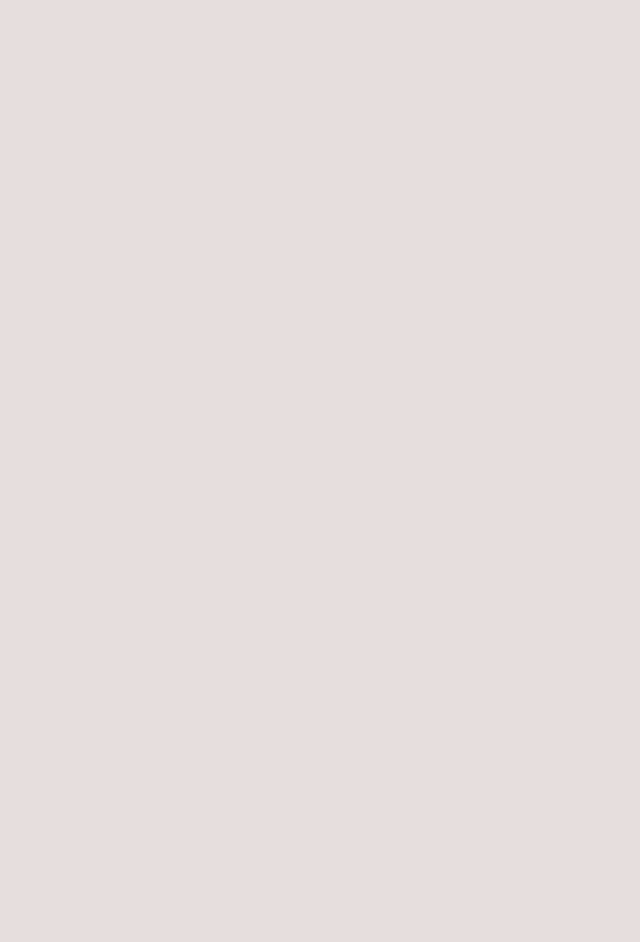
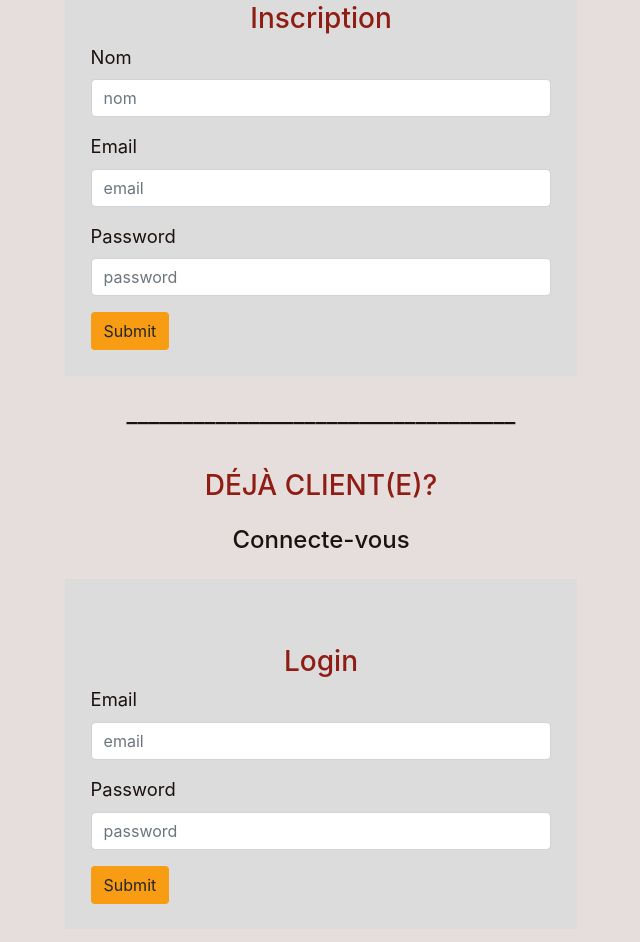
Before and after one commit to lucik242/Binouze-front, a React (Create React App) app: page /SeConnecter in a window 1280 px wide. Shown: the part 300-1242 px from the top of the page, without its empty margins (319-959 px from the left). Before the commit the page ends 800 px from the top, so only its background shows below. Built offline with nearby package versions, Linux system fonts and the light colour scheme; a web font is replaced by a local one.

Commit message:
inscription login

```diff
--- a/src/App.css
+++ b/src/App.css
@@ -61,6 +61,14 @@ ul {
 	margin: 20px;
 }
 
+#prix{
+	color:#8F1D14 !important;
+}
+#card{
+	color:#e6dedd !important;
+	font-size: 80%;
+}
+
 /* Basket and BasketCard  */
 .cardB{
 	margin: 20px;
@@ -71,6 +79,17 @@ ul {
 }
 .buttonD{
 	float: right;
+}
+
+#panier{
+padding-top: 3vh;
+padding-bottom: 4vh;
+}
+#panier h4{
+		text-align: center !important;
+		color:#1b120f;
+		margin-top: 5vh;
+		margin-bottom: 5vh;
 }
 
 #tableProduct{
@@ -86,6 +105,8 @@ ul {
 .card-img{
 	height: 35vh;
 }
+
+/*home page*/
 .Home{
 	margin-top: 4vh;
 	color:#1b120f;
@@ -95,15 +116,23 @@ ul {
 	margin-top:5vh;
 	margin-bottom: 3vh;
 }
-/* .LogoHome{
-	width: 25vw;
-	height: 25vh;
 
-} */
-/*
-.allPhone--button-add {
-  button {
-    display: block;
-    margin: auto;
-  }
-} */
+/*connection*/
+.SeConnecter{
+	margin-top: 4vh;
+	color:#1b120f;
+
+}
+.SeConnecter h3{
+
+	color:#8F1D14 !important;
+		text-align: center !important;
+	margin-top:5vh;
+	margin-bottom: 1vh;
+}
+.SeConnecter h4{
+
+	text-align: center !important;
+	margin-top:3vh;
+	margin-bottom: 3vh;
+}
--- a/src/App.js
+++ b/src/App.js
@@ -12,6 +12,9 @@ import ProduitCards from './FrontScreen/ProduitCards'
 import BasketStock from './FrontScreen/BasketCard'
 import Logo from './Home/Logo'
 import FrontImg from './Home/FrontImg'
+import UserInscription from './UserConnection/UserInscription'
+import UserLogin from './UserConnection/UserLogin'
+import SeConnecter from './UserConnection/SeConnecter'
 import "./App.css";
 
 import {
@@ -31,6 +34,9 @@ function App() {
 				<Router>
 					<Nav />
 						<Switch>
+					<Route exact path="/SeConnecter" component={SeConnecter} />
+					<Route exact path="/Login" component={UserLogin} />
+					<Route exact path="/Inscription" component={UserInscription} />
 					<Route exact path="/FrontImg" component={FrontImg} />
 					<Route exact path="/Logo" component={Logo} />
 					<Route exact path="/BasketCard" component={BasketStock} />
--- a/src/Components/Nav.js
+++ b/src/Components/Nav.js
@@ -65,7 +65,7 @@ export default class Nav extends Component {
 									Ajouter produit
 								</Link>
 								<Link to="/AllArticle" class="dropdown-item">
-								List de produits
+								Liste de produits
 								</Link>
 								<Link to="/Edit" class="dropdown-item" >
 									Edit produit
@@ -81,7 +81,7 @@ export default class Nav extends Component {
 								</Link>
 							</li>
 							<li class="nav-item">
-								<a href="#" class="nav-link m-2 menu-item">Se connecter</a>
+								<Link to="/SeConnecter" class="nav-link m-2 menu-item">Se connecter</Link>
 							</li>
 							<li class="nav-item">
 							<Link to="/Basket" class="nav-link m-2 menu-item nav-active">
--- a/src/FrontScreen/Basket.js
+++ b/src/FrontScreen/Basket.js
@@ -33,14 +33,15 @@ export class Basket extends Component {
    })
 
   return (
-    <Container>
+    <Container id="panier">
+      <h4>PANIER → Livraison → Paiement </h4>
       {goods}
       <Row>
         <Col sm="12" md={{ size: 6, offset: 3 }}>
       <Link to='/MainList'>
             <Button style={{ backgroundColor: '#f89d13' }} className="buttonB">Continuer vos achat</Button>
      </Link>
-      <Link to=' '>
+      <Link to='/SeConnecter'>
             <Button style={{ backgroundColor: '#f89d13' }} className="buttonB">Acheter</Button>
     </Link>
         </Col>
--- a/src/FrontScreen/BasketCard.js
+++ b/src/FrontScreen/BasketCard.js
@@ -27,10 +27,10 @@ render() {
          <Button style={{ backgroundColor: '#8f1d14' }} className="buttonD" onClick={() => { console.log(this.props.deleteFromCart({ ...this.props.good })) }}>X</Button>
        </Link>
      <CardTitle> Produit: {this.props.good.name}</CardTitle>
-     <CardText>Type:{this.props.good.type}</CardText>
-       <CardText>Prix: {this.props.good.price} € </CardText>
+       <CardText id="card">Type:{this.props.good.type}</CardText>
+       <CardText id="card">Prix: {this.props.good.price} € </CardText>
        <FormGroup>
-         <Label for="exampleSelect">Select</Label>
+         <Label id="card" for="exampleSelect">Select
          <Input type="select" name="select" id="exampleSelect">
            <option>1</option>
            <option>2</option>
@@ -39,7 +39,8 @@ render() {
            <option>5</option>
            <option>6</option>
          </Input>
-         <CardText>Total:      € </CardText>
+         </Label>
+         <CardText id="card">Total:      € </CardText>
        </FormGroup>
     </Card>
 
--- a/src/FrontScreen/ProduitCards.js
+++ b/src/FrontScreen/ProduitCards.js
@@ -39,13 +39,13 @@ export class ProduitCards extends Component {
         {/* <CardImg src={require (this.props.produit.file)} />  */}
       {/* <CardImg top width="100%" src="https://upload.wikimedia.org/wikipedia/commons/thumb/0/02/Budvar-mug.JPG/1200px-Budvar-mug.JPG"/>  */}
         <CardBody style={{ backgroundColor: '#1b120f'}}>
-          <CardTitle style={{ Color: '#e6dedd' }}> Produit: {this.props.produit.name}</CardTitle>
-        <CardSubtitle> Type: {this.props.produit.type}</CardSubtitle>
-        <CardText>Description: {this.props.produit.description}</CardText>
-          <CardText>Prix: {this.props.produit.price}€</CardText>
-        <CardText>Rating: {this.props.produit.rating}</CardText>
+          <CardTitle> Produit: {this.props.produit.name}</CardTitle>
+        <CardSubtitle id="card"> Type: {this.props.produit.type}</CardSubtitle>
+        <CardText id="card">Description: {this.props.produit.description}</CardText>
+          <CardText id="card">Rating: {this.props.produit.rating}</CardText>
+          <CardText id="prix">Prix: {this.props.produit.price}€</CardText>
       <CardText>
-      <Label check>
+            <Label id="card"check>
               <Input type="checkbox" checked={this.props.produit.available}/>
            disponible
        </Label>
--- a/src/Screens/AllArticle.js
+++ b/src/Screens/AllArticle.js
@@ -88,7 +88,7 @@ class AllArticle extends Component {
 
 		return (
       <div>
-							<h2>List de produits</h2>
+							<h2>Liste de produits</h2>
 			<Paper id="tableProduct" className={classes.root}>
 
 				<Table className={classes.table} aria-label="customized table">
--- /dev/null
+++ b/src/UserConnection/SeConnecter.js
@@ -0,0 +1,25 @@
+import React, { Component } from "react";
+import UserInscription from './UserInscription'
+import UserLogin from './UserLogin'
+
+
+
+
+export default class SeConnecter extends Component {
+ render() {
+  return (
+   <div className="SeConnecter">
+
+    <h3>PAS ENCORE CLIENT(E)?</h3>
+    <h4>Créez votre compt</h4>
+    <UserInscription />
+    <h4>___________________________________</h4>
+
+    <h3>DÉJÀ CLIENT(E)?</h3>
+    <h4>Connecte-vous</h4>
+    <UserLogin />
+
+   </div>
+  );
+ }
+}
--- /dev/null
+++ b/src/UserConnection/UserInscription.js
@@ -0,0 +1,68 @@
+import React from 'react';
+import { Button, Form, FormGroup, Label, Input, } from 'reactstrap';
+import axios from 'axios';
+
+export default class UserInscription extends React.Component {
+ constructor(props) {
+  super(props);
+  this.state = {
+   name: "",
+   email: " ",
+   password: " ",
+   msg: null
+  };
+  this.handleNameChange = this.handleNameChange.bind(this);
+  this.handleEmailChange = this.handleEmailChange.bind(this);
+  this.handlePasswordChange = this.handlePasswordChange.bind(this);
+  this.handleSubmit = this.handleSubmit.bind(this);
+ }
+ handleNameChange(event) {
+  this.setState({ name: event.target.value });
+ }
+ handleEmailChange(event) {
+  this.setState({ email: event.target.value });
+ }
+ handlePasswordChange(event) {
+  this.setState({
+   password: event.target.value
+  });
+ }
+
+ handleSubmit(event) {
+  event.preventDefault();
+  const dataUser = {
+   name: this.state.name,
+   email: this.state.email,
+   password: this.state.password
+  };
+  axios.post(`http://localhost:8080/users/users`, dataUser)
+   .then(res => {
+    console.log(res);
+    console.log(res.dataUser)
+    console.log(res.data);
+    window.location = "/MainList";
+   })
+ };
+
+ render() {
+  return (
+   <Form onSubmit={this.handleSubmit} id='inscrip'>
+    <h3>Inscription</h3>
+    <FormGroup>
+     <Label for="exampleNom">Nom</Label>
+     <Input name={this.state.value} onChange={this.handleNameChange} type="text" name="nom" id="exampleNom" placeholder="nom" />
+    </FormGroup>
+    <FormGroup>
+     <Label for="exampleEmail">Email</Label>
+     <Input email={this.state.value} onChange={this.handleEmailChange} type="email" name="email" id="exampleEmail" placeholder="email" />
+    </FormGroup>
+    <FormGroup>
+     <Label for="examplePassword">Password</Label>
+     <Input password={this.state.value} onChange={this.handlePasswordChange} type="password" name="password" id="examplePassword" placeholder="password" />
+    </FormGroup>
+
+    <button type="submit" class="btn" style={{ backgroundColor: '#f89d13' }} >Submit</button>
+   </Form>
+  );
+ }
+}
--- /dev/null
+++ b/src/UserConnection/UserLogin.js
@@ -0,0 +1,59 @@
+import React, { Component } from 'react';
+import { Button, Form, FormGroup, Label, Input, } from 'reactstrap';
+import axios from 'axios';
+
+export class UserLogin extends Component {
+ constructor(props) {
+  super(props);
+  this.state = {
+   email: " ",
+   password: " "
+  };
+  this.handleEmailChange = this.handleEmailChange.bind(this);
+  this.handlePasswordChange = this.handlePasswordChange.bind(this);
+  this.handleSubmit = this.handleSubmit.bind(this);
+ }
+ handleEmailChange(event) {
+  this.setState({ email: event.target.value
+   });
+ }
+ handlePasswordChange(event) {
+  this.setState({
+   password: event.target.value
+  });
+ }
+
+ handleSubmit(event) {
+  event.preventDefault();
+  const dataLog = {
+   email: this.state.email,
+   password: this.state.password
+  };
+
+  axios.post(`http://localhost:8080/auth/auth`, dataLog)
+   .then(res => {
+    console.log(res);
+    console.log(res.data);
+    window.location = "/MainList";
+   })
+ };
+ render() {
+  return (
+   <Form onSubmit={this.handleSubmit} id='inscrip'>
+    <h3>Login</h3>
+    <FormGroup>
+     <Label for="exampleEmail">Email</Label>
+     <Input email={this.state.value} onChange={this.handleEmailChange} type="email" name="email" id="exampleEmail" placeholder="email" />
+    </FormGroup>
+    <FormGroup>
+     <Label for="examplePassword">Password</Label>
+     <Input password={this.state.value} onChange={this.handlePasswordChange} type="password" name="password" id="examplePassword" placeholder="password" />
+    </FormGroup>
+
+    <button type="submit" class="btn" style={{ backgroundColor: '#f89d13' }}>Submit</button>
+   </Form>
+  )
+ }
+}
+
+export default UserLogin
--- a/src/index.js
+++ b/src/index.js
@@ -1,6 +1,5 @@
 import React from 'react';
 import { store } from './redux/redux';
-
 // import { createStore } from 'redux'
 import ReactDOM from 'react-dom';
 import './index.css';
--- a/src/redux/redux.js
+++ b/src/redux/redux.js
@@ -11,15 +11,12 @@ export const deleteFromCart = product => ({
   product,
 });
 
-
-
 // reducers.js
 export const productReducer = (state = {
   products: [],
-  //user: []
+
 }, action) => {
   console.log(action);
-
 
  switch (action.type) {
    case 'ADD_TO_CART':
```
